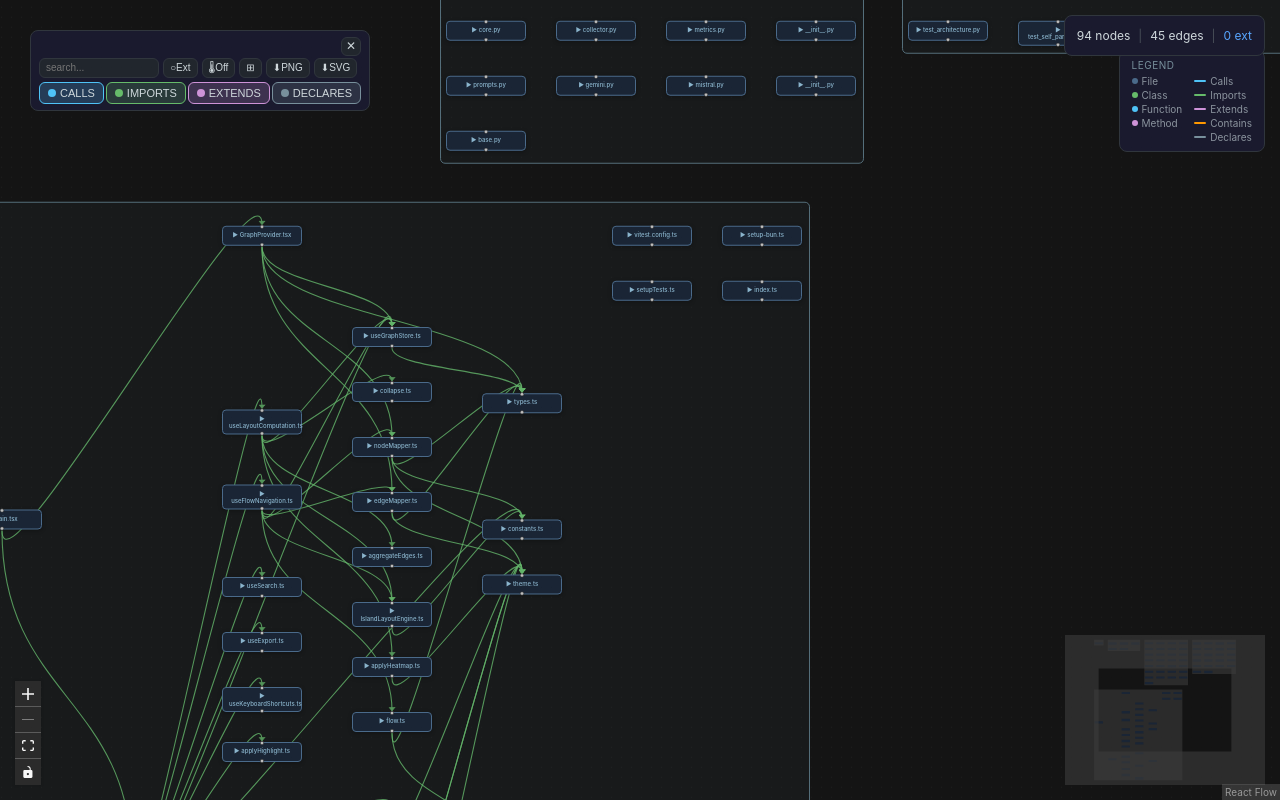
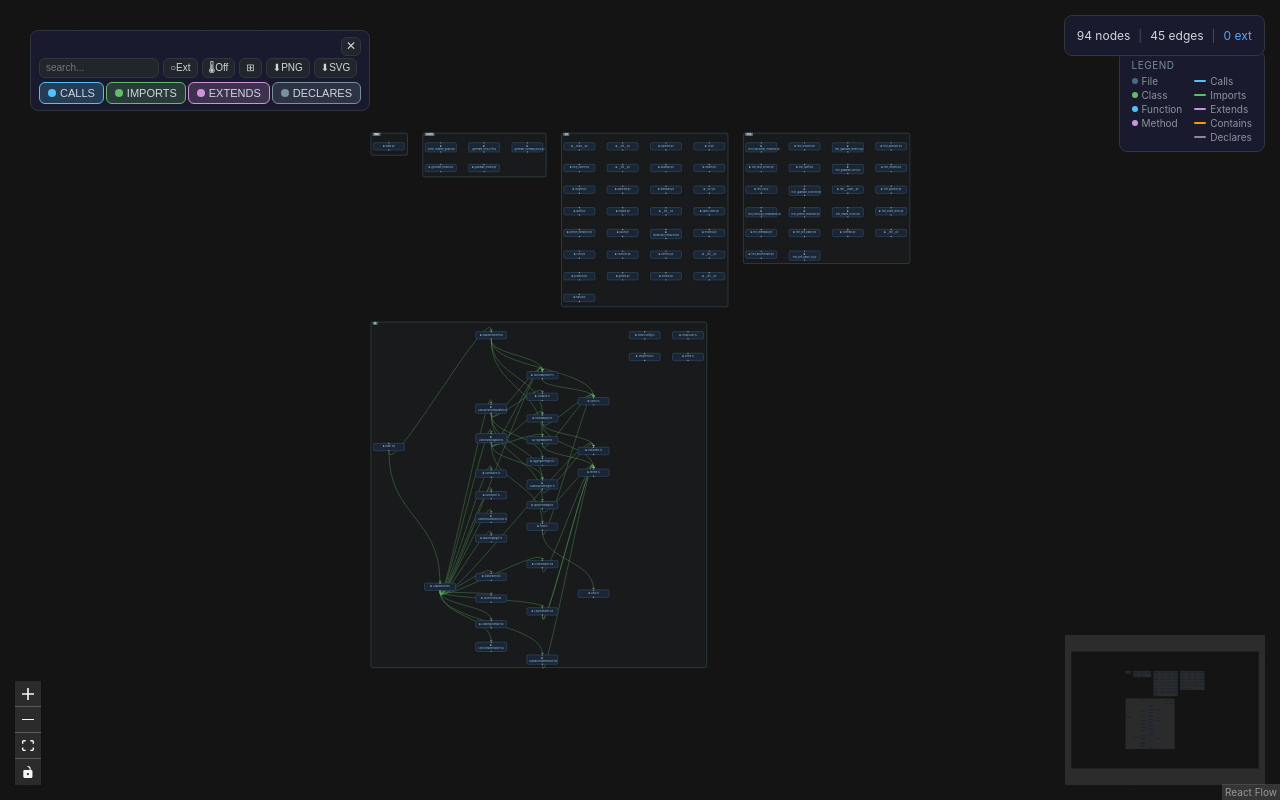
Before and after one commit to zaebee/codegraph-brain, a React (Vite) app in the folder ui/: page / in a window 1280 px wide. Built offline with nearby package versions, Linux system fonts and the light colour scheme.

Commit message:
fix(ui): increase fitView padding and allow deeper zoom-out (minZoom=0.02)

```diff
--- a/ui/src/components/GraphShell.tsx
+++ b/ui/src/components/GraphShell.tsx
@@ -212,6 +212,9 @@ function GraphCanvas() {
         nodeTypes={nodeTypes}
         colorMode="dark"
         fitView
+        fitViewOptions={{ padding: 0.5 }}
+        minZoom={0.02}
+        maxZoom={2}
       >
         <Background />
         <Controls />
```
